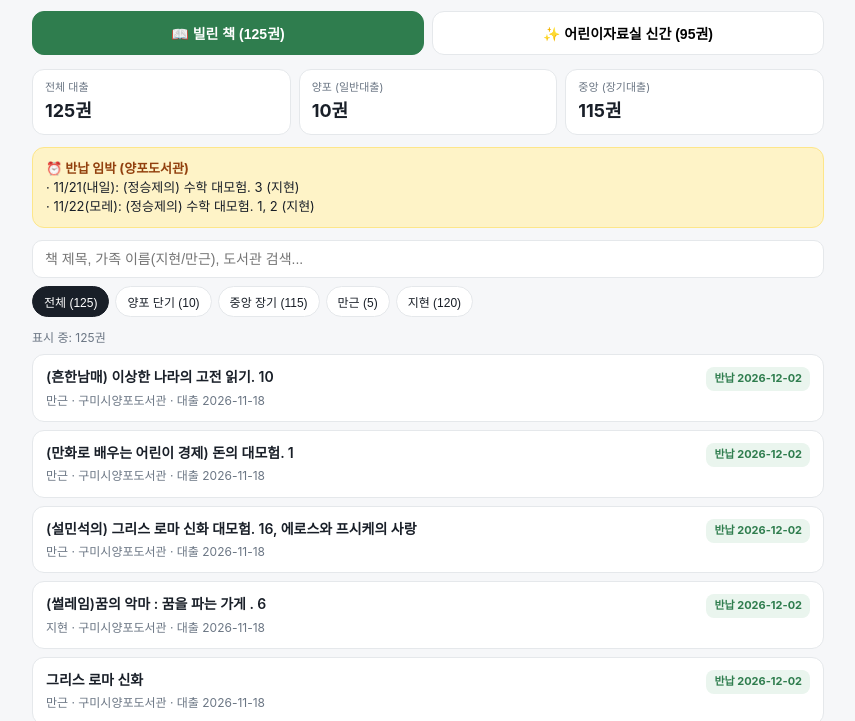
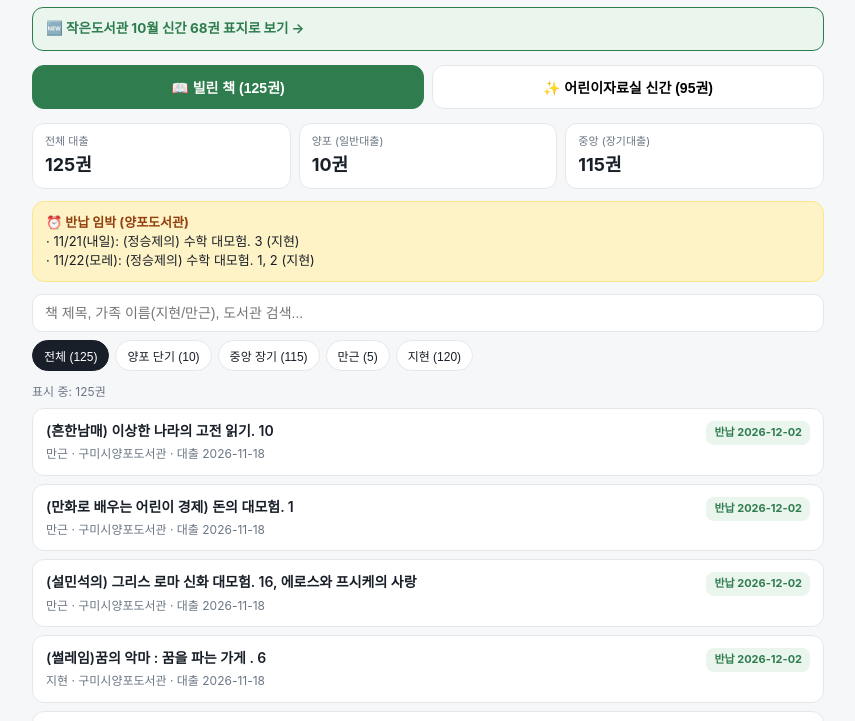
Before and after one commit to kellykim21/gumi-library, a plain HTML site: page index.html in a window 1280 px wide. Shown: the part 69-790 px from the top of the page, without its empty margins (212-1067 px from the left). Drawn offline with Linux system fonts and the light colour scheme.

```diff
--- a/index.html
+++ b/index.html
@@ -74,6 +74,8 @@
   .b-gray { background: #f2f4f6; color: var(--muted); }
   .count { font-size: 12px; color: var(--muted); margin-bottom: 8px; }
   .note { font-size: 12px; color: var(--muted); margin-top: 16px; padding: 10px 12px; background: var(--card); border-radius: 10px; border: 1px solid var(--line); }
+  .linkto { display: block; margin-top: 10px; padding: 11px 13px; border-radius: 11px; text-decoration: none;
+    background: var(--primary-bg); color: var(--primary); border: 1px solid var(--primary); font-size: 13.5px; font-weight: 700; }
 </style>
 </head>
 <body>
@@ -81,6 +83,7 @@
   <header>
     <h1>📚 우리 가족 구미시립도서관</h1>
     <div class="sub">기준일시: 2026-11-20 09:35 · 지현님 가족 계정 · 양포·산동·작은도서관</div>
+    <a class="linkto" href="gumigx.html">🆕 작은도서관 10월 신간 68권 표지로 보기 →</a>
   </header>
 
   <div class="tabs">
```
